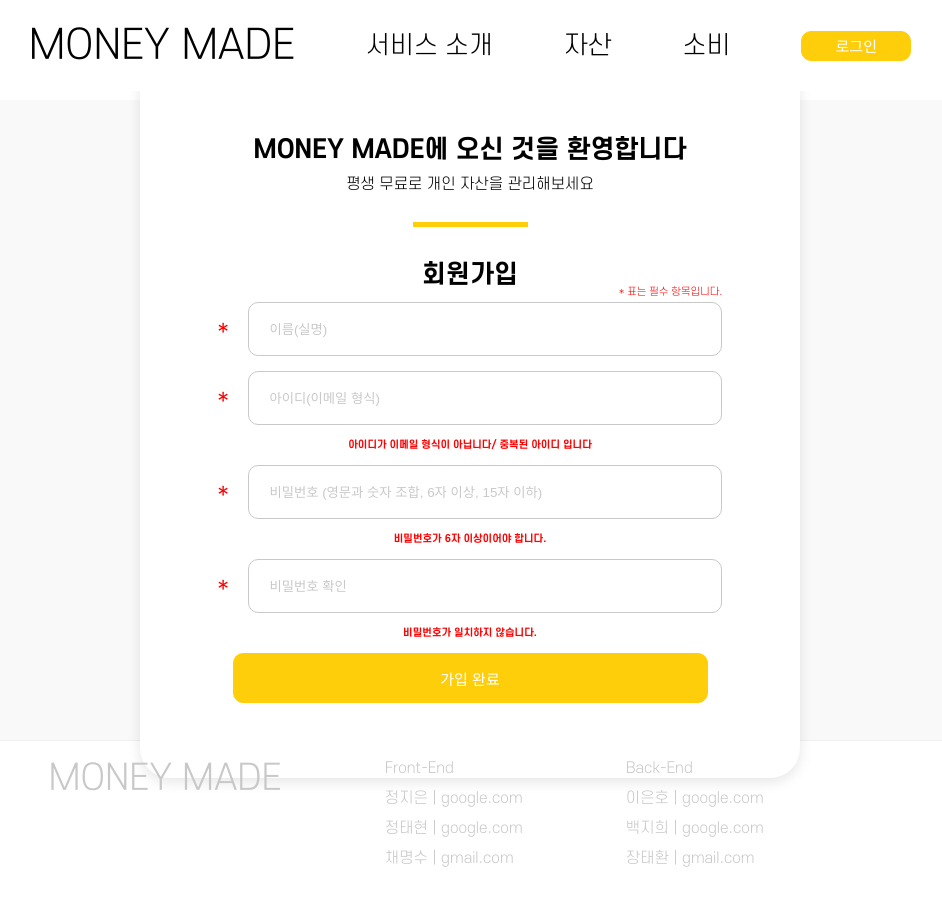
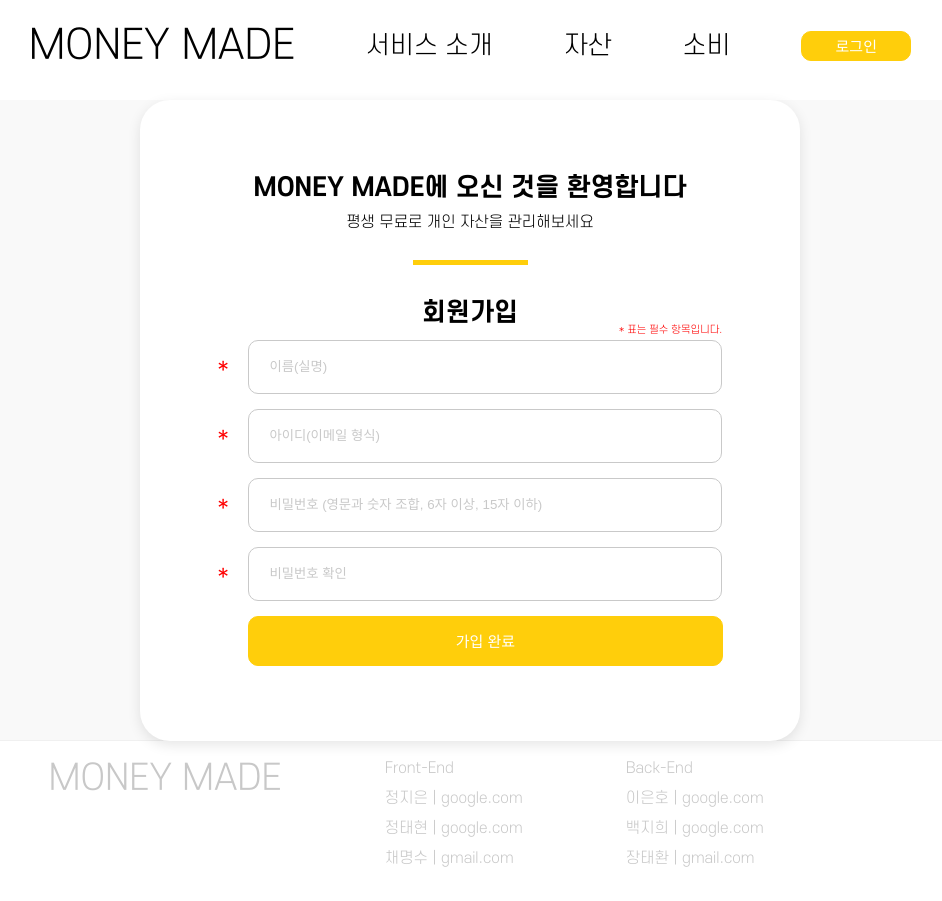
Before and after one commit to codestates-seb/seb44_main_010, a React (Vite) app in the folder client/: page /users/sign_up in a window 1280 px wide. Shown: the whole page, without its empty margins (170-1112 px from the left). Built offline with nearby package versions, Linux system fonts and the light colour scheme.

Commit message:
feat : 회원가입페이지 유효성검사 추가

```diff
--- a/client/src/containers/loginContainer.tsx
+++ b/client/src/containers/loginContainer.tsx
@@ -53,7 +53,7 @@ export default function LoginContainer() {
       </Text>
       <Bar />
       <Input type="text" placeholder="이메일을 입력해주세요." />
-      <Input type="text" placeholder="비밀번호를 입력해주세요." />
+      <Input type="password" placeholder="비밀번호를 입력해주세요." />
       <AddButton backgroundcolor="yellow" width={95} height={10} borderRadius={10} marginBottom={3}>
         로그인
       </AddButton>
--- a/client/src/containers/signUpContainer.tsx
+++ b/client/src/containers/signUpContainer.tsx
@@ -2,6 +2,8 @@
 import styled from "styled-components";
 import { Input } from "../components/input/Input";
 import { AddButton } from "../components/button/AddButton";
+import { useEffect, useState } from "react";
+import { ChangeEvent } from "react";
 // import { useNavigate } from "react-router-dom";
 
 interface StyledProps {
@@ -57,13 +59,58 @@ const RequiredText = styled(Text)`
 
 const Star = styled.div`
   font-size: 4rem;
-  color: red;
+  color: ${(props) => (props.color ? "red" : "white")};
   margin-right: 4rem;
   margin-bottom: 3rem;
 `;
 
 export default function SignUpContainer() {
   //   const navigate = useNavigate();
+
+  const [form, setForm] = useState({
+    email: "",
+    password: "",
+    passwordConfirm: "",
+  });
+
+  const [isValid, setIsValid] = useState({
+    isEmail: false,
+    isPassword: false,
+    isPasswordConfirm: false,
+  });
+
+  useEffect(() => {
+    const exp = /^[0-9a-zA-Z]([-_.]?[0-9a-zA-Z])*@[0-9a-zA-Z]([-_.]?[0-9a-zA-Z])*\.[a-zA-Z]{2,3}$/i;
+    if (form.email === "") {
+      setIsValid((prevIsValid) => ({ ...prevIsValid, isEmail: true }));
+    } else if (exp.test(form.email)) {
+      setIsValid((prevIsValid) => ({ ...prevIsValid, isEmail: true }));
+    } else {
+      setIsValid((prevIsValid) => ({ ...prevIsValid, isEmail: false }));
+    }
+  }, [form.email]);
+
+  useEffect(() => {
+    const exp = /^(?=.*[A-Za-z])(?=.*\d)[A-Za-z\d]{6,15}$/;
+
+    if (form.password === "") {
+      setIsValid((prevIsValid) => ({ ...prevIsValid, isPassword: true }));
+    } else if (exp.test(form.password)) {
+      setIsValid((prevIsValid) => ({ ...prevIsValid, isPassword: true }));
+    } else {
+      setIsValid((prevIsValid) => ({ ...prevIsValid, isPassword: false }));
+    }
+  }, [form.password]);
+
+  useEffect(() => {
+    if (form.passwordConfirm === "") {
+      setIsValid((prevIsValid) => ({ ...prevIsValid, isPasswordConfirm: true }));
+    } else if (form.password === form.passwordConfirm) {
+      setIsValid((prevIsValid) => ({ ...prevIsValid, isPasswordConfirm: true }));
+    } else {
+      setIsValid((prevIsValid) => ({ ...prevIsValid, isPasswordConfirm: false }));
+    }
+  }, [form.passwordConfirm, form.password]);
 
   return (
     <Main>
@@ -82,34 +129,44 @@ export default function SignUpContainer() {
         <RequiredText size={2} weight={300} color="red" marginBottom={3}>
           * 표는 필수 항목입니다.
         </RequiredText>
-        <Star>*</Star>
+        <Star color="red">*</Star>
         <Input type="text" placeholder="이름(실명)" />
       </InputBox>
       <InputBox>
-        <Star>*</Star>
-        <Input type="text" placeholder="아이디(이메일 형식)" />
+        <Star color="red">*</Star>
+        <Input type="email" placeholder="아이디(이메일 형식)" value={form.email} onChange={(e: ChangeEvent<HTMLInputElement>) => setForm({ ...form, email: e.target.value })} />
       </InputBox>
+      {!isValid.isEmail && (
         <Text size={2} weight={600} color="red" marginBottom={3}>
-        아이디가 이메일 형식이 아닙니다/ 중복된 아이디 입니다
+          아이디가 이메일 형식이 아닙니다
         </Text>
-      <InputBox>
-        <Star>*</Star>
-        <Input type="text" placeholder="비밀번호 (영문과 숫자 조합, 6자 이상, 15자 이하)" />
-      </InputBox>
-      <Text size={2} weight={600} color="red" marginBottom={3}>
-        비밀번호가 6자 이상이어야 합니다.
-      </Text>
+      )}
 
       <InputBox>
-        <Star>*</Star>
-        <Input type="text" placeholder="비밀번호 확인" marginBottom={10} />
+        <Star color="red">*</Star>
+        <Input type="password" placeholder="비밀번호 (영문과 숫자 조합, 6자 이상, 15자 이하)" value={form.password} onChange={(e: ChangeEvent<HTMLInputElement>) => setForm({ ...form, password: e.target.value })} />
       </InputBox>
+      {!isValid.isPassword && (
+        <Text size={2} weight={600} color="red" marginBottom={3}>
+          비밀번호는 영문과 숫자 조합, 6자 이상,15자 이하여야 합니다.
+        </Text>
+      )}
+
+      <InputBox>
+        <Star color="red">*</Star>
+        <Input type="password" placeholder="비밀번호 확인" marginBottom={10} value={form.passwordConfirm} onChange={(e: ChangeEvent<HTMLInputElement>) => setForm({ ...form, passwordConfirm: e.target.value })} />
+      </InputBox>
+      {!isValid.isPasswordConfirm && (
         <Text size={2} weight={600} color="red" marginBottom={3}>
           비밀번호가 일치하지 않습니다.
         </Text>
+      )}
+      <InputBox>
+        <Star>*</Star>
         <AddButton backgroundcolor="yellow" width={95} height={10} borderRadius={10} marginBottom={15}>
           가입 완료
         </AddButton>
+      </InputBox>
     </Main>
   );
 }
```
Lines whose indentation alone changed are shown as unchanged.
